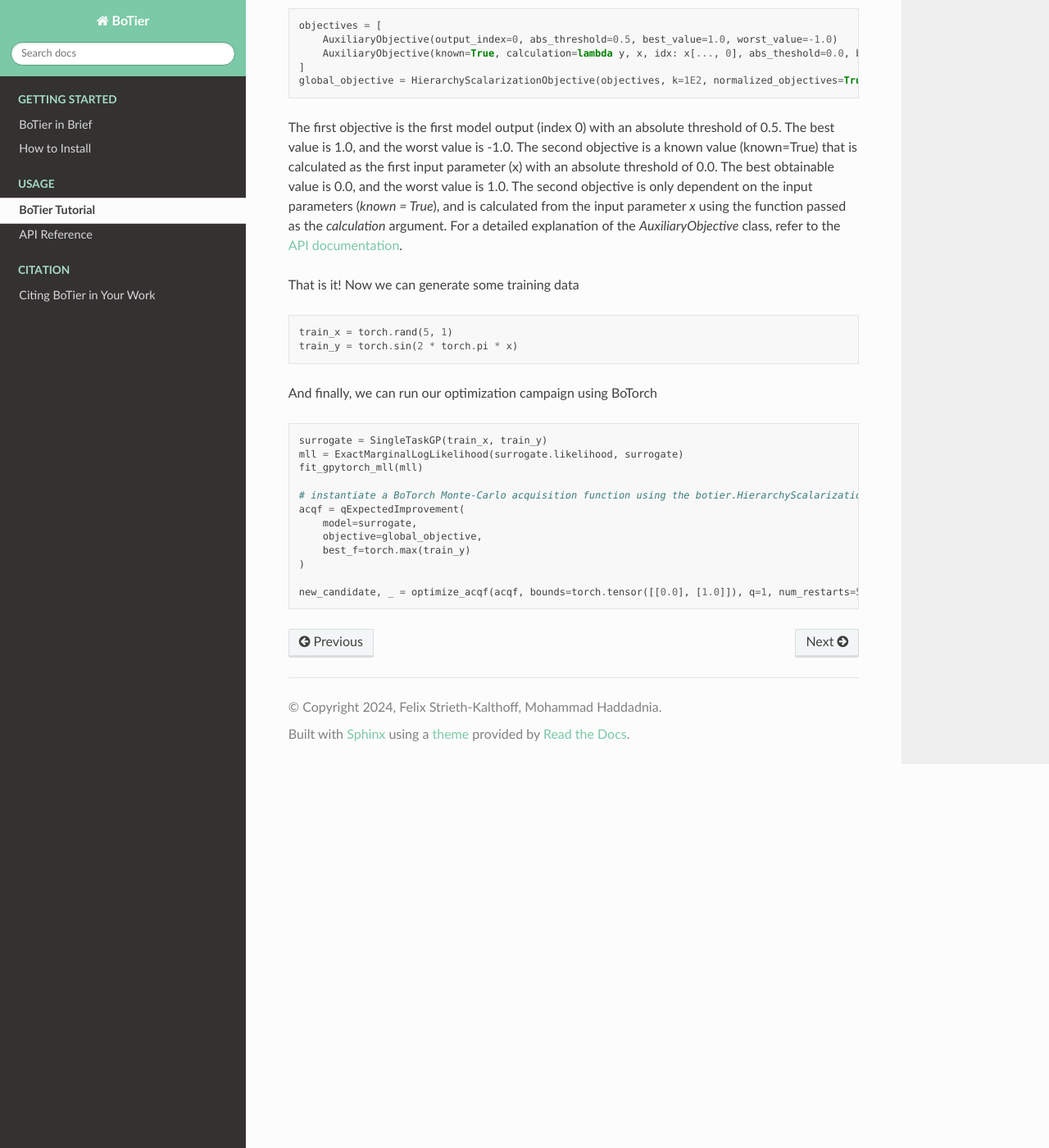
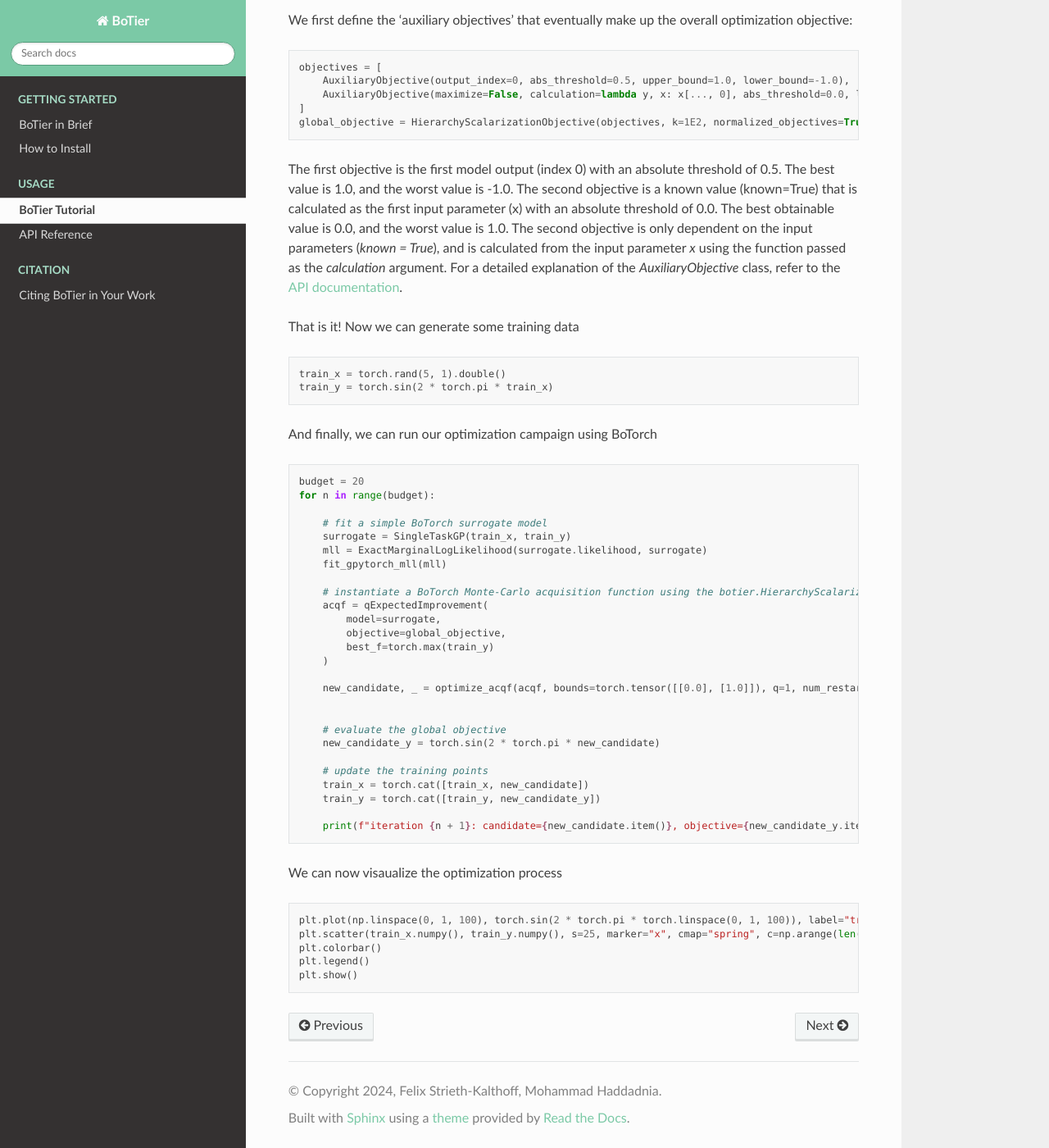
Before and after one commit to fsk-lab/botier, a Sphinx documentation site: the page built from docs/source/usage/tutorial.rst, in a window 1280 px wide and 1400 px high, scrolled down 526 px. Shown: the whole window at 82% size. Built offline with Sphinx 7.4.7 and the Read the Docs theme 3.1.0, drawn with Linux system fonts in a browser that asks for light colours; some of the changed text lies outside the part shown.

Commit message:
Updated docs

```diff
--- a/docs/source/index.rst
+++ b/docs/source/index.rst
@@ -9,7 +9,7 @@
 .. image:: https://readthedocs.org/projects/botier/badge/?version=latest
        :target: http://botier.readthedocs.io/?badge=latest
        :alt: Docs status
-.. image:: https://github.com/fsk-lab/botier/workflows/Test/badge.svg
+.. image:: https://github.com/fsk-lab/botier/actions/workflows/ci.yml/badge.svg
        :target: https://github.com/fsk-lab/botier/actions
        :alt: GitHub CI Action status
 .. image:: https://img.shields.io/pypi/v/botier.svg
--- a/docs/source/usage/tutorial.rst
+++ b/docs/source/usage/tutorial.rst
@@ -17,15 +17,18 @@ In this example, our primary goal is to maximize the :math:`\sin(2 \pi x)` funct
     from botorch.acquisition.monte_carlo import qExpectedImprovement
     from botorch.optim import optimize_acqf
 
-    from botier import AuxiliaryObjective HierarchicalScalarizationObjective
+    import numpy as np
+    from matplotlib import pyplot as plt
+
+    from botier import AuxiliaryObjective, HierarchyScalarizationObjective
 
 We first define the 'auxiliary objectives' that eventually make up the overall optimization objective:
 
 .. code-block:: python
 
     objectives = [
-        AuxiliaryObjective(output_index=0, abs_threshold=0.5, best_value=1.0, worst_value=-1.0)
-        AuxiliaryObjective(known=True, calculation=lambda y, x, idx: x[..., 0], abs_theshold=0.0, best_value=0.0, worst_value=1.0)
+        AuxiliaryObjective(output_index=0, abs_threshold=0.5, upper_bound=1.0, lower_bound=-1.0),
+        AuxiliaryObjective(maximize=False, calculation=lambda y, x: x[..., 0], abs_threshold=0.0, lower_bound=0.0, upper_bound=1.0),
     ]
     global_objective = HierarchyScalarizationObjective(objectives, k=1E2, normalized_objectives=True)
 
@@ -37,22 +40,46 @@ That is it! Now we can generate some training data
 
 .. code-block:: python
 
-    train_x = torch.rand(5, 1)
-    train_y = torch.sin(2 * torch.pi * x)
+    train_x = torch.rand(5, 1).double()
+    train_y = torch.sin(2 * torch.pi * train_x)
 
 And finally, we can run our optimization campaign using BoTorch
 
 .. code-block:: python
 
-    surrogate = SingleTaskGP(train_x, train_y)
-    mll = ExactMarginalLogLikelihood(surrogate.likelihood, surrogate)
-    fit_gpytorch_mll(mll)
+    budget = 20
+    for n in range(budget):
 
-    # instantiate a BoTorch Monte-Carlo acquisition function using the botier.HierarchyScalarizationObjective as the 'objective' argument
-    acqf = qExpectedImprovement(
-        model=surrogate,
-        objective=global_objective,
-        best_f=torch.max(train_y)
-    )
+        # fit a simple BoTorch surrogate model
+        surrogate = SingleTaskGP(train_x, train_y)
+        mll = ExactMarginalLogLikelihood(surrogate.likelihood, surrogate)
+        fit_gpytorch_mll(mll)
 
-    new_candidate, _ = optimize_acqf(acqf, bounds=torch.tensor([[0.0], [1.0]]), q=1, num_restarts=5, raw_samples=512)
+        # instantiate a BoTorch Monte-Carlo acquisition function using the botier.HierarchyScalarizationObjective as the 'objective' argument
+        acqf = qExpectedImprovement(
+            model=surrogate,
+            objective=global_objective,
+            best_f=torch.max(train_y)
+        )
+
+        new_candidate, _ = optimize_acqf(acqf, bounds=torch.tensor([[0.0], [1.0]]), q=1, num_restarts=5, raw_samples=512)
+
+
+        # evaluate the global objective
+        new_candidate_y = torch.sin(2 * torch.pi * new_candidate)
+
+        # update the training points
+        train_x = torch.cat([train_x, new_candidate])
+        train_y = torch.cat([train_y, new_candidate_y])
+
+        print(f"iteration {n + 1}: candidate={new_candidate.item()}, objective={new_candidate_y.item()}")
+
+We can now visaualize the optimization process
+
+.. code-block:: python
+
+    plt.plot(np.linspace(0, 1, 100), torch.sin(2 * torch.pi * torch.linspace(0, 1, 100)), label="true function", zorder=0)
+    plt.scatter(train_x.numpy(), train_y.numpy(), s=25, marker="x", cmap="spring", c=np.arange(len(train_x)), label="selected points")
+    plt.colorbar()
+    plt.legend()
+    plt.show()
```
